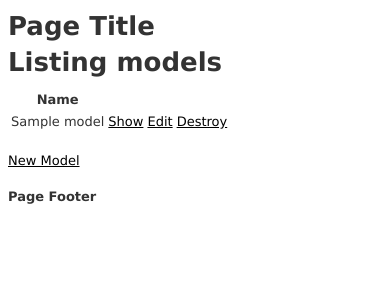
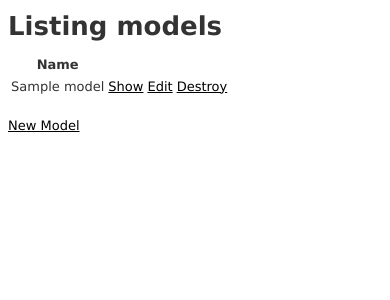
Before and after one commit to jimknight/crm, a Rails app: page /models in a window 390 px wide. Shown: the top 300 px of the page. Run offline with Rails 7, Linux system fonts and the light colour scheme; tables that the repository leaves empty hold one stand-in row (values such as "Sample post"); style sheets or scripts are compiled from the project's sources; some libraries are stand-ins or nearby versions.

Commit message:
remove jqmobile

```diff
--- a/app/assets/javascripts/application.js
+++ b/app/assets/javascripts/application.js
@@ -14,4 +14,3 @@
 //= require jquery_ujs
 //= require turbolinks
 //= require_tree .
-//= require jquery.mobile
--- a/app/assets/stylesheets/application.css
+++ b/app/assets/stylesheets/application.css
@@ -12,5 +12,4 @@
  *
  *= require_tree .
  *= require_self
- *= require jquery.mobile
  */
--- a/app/views/layouts/application.html.erb
+++ b/app/views/layouts/application.html.erb
@@ -2,27 +2,13 @@
 <html>
 <head>
   <title>Crm</title>
-  <meta name="viewport" content="width=device-width, initial-scale=1">
   <%= stylesheet_link_tag    'application', media: 'all', 'data-turbolinks-track' => true %>
   <%= javascript_include_tag 'application', 'data-turbolinks-track' => true %>
   <%= csrf_meta_tags %>
 </head>
 <body>
 
-<div data-role="page">
-
-  <div data-role="header">
-    <h1>Page Title</h1>
-  </div><!-- /header -->
-
-  <div role="main" class="ui-content">
     <%= yield %>
-  </div><!-- /content -->
-
-  <div data-role="footer">
-    <h4>Page Footer</h4>
-  </div><!-- /footer -->
-</div><!-- /page -->
 
 </body>
 </html>
```
Also changed, not shown: Gemfile, Gemfile.lock.
